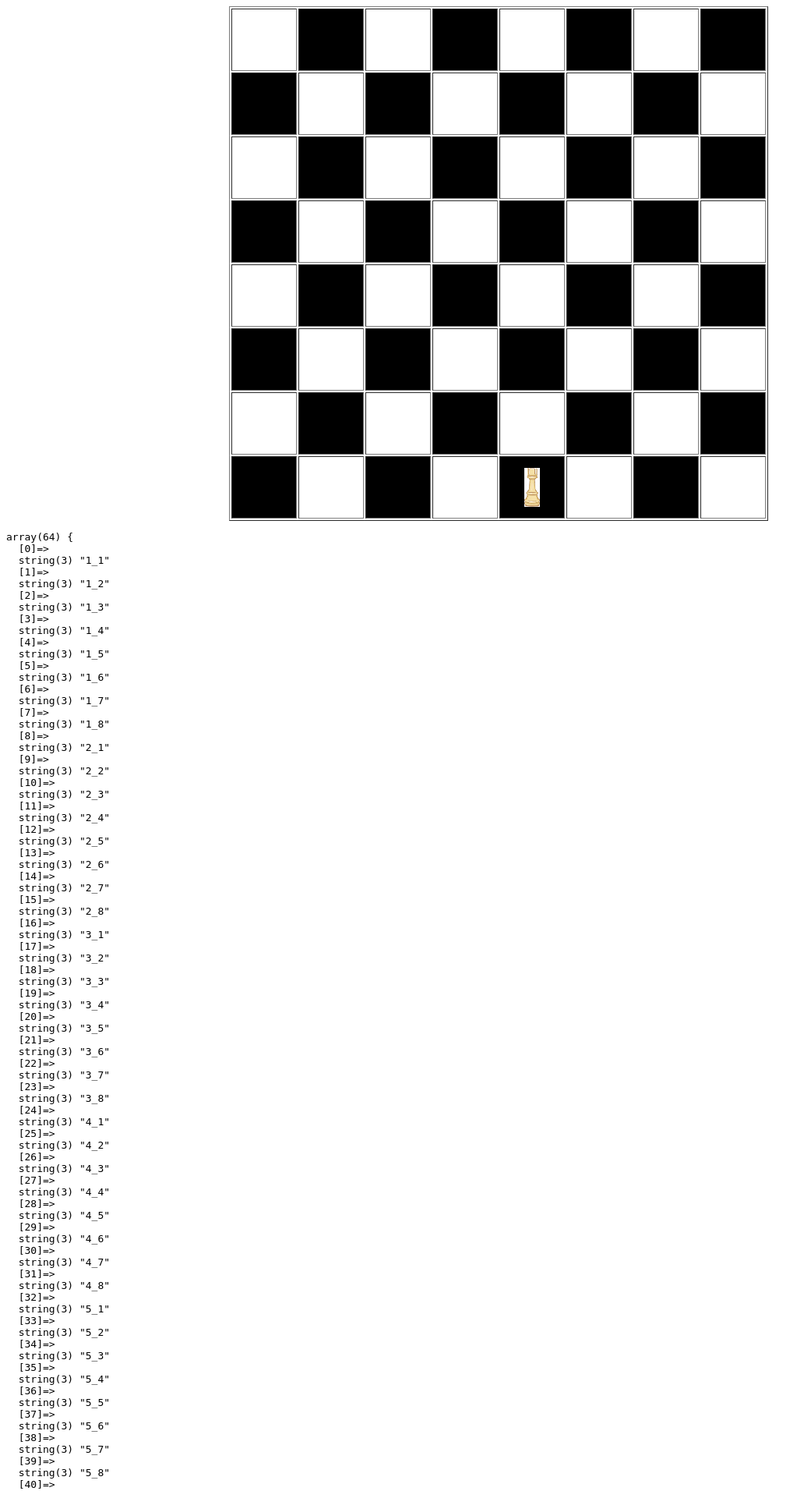
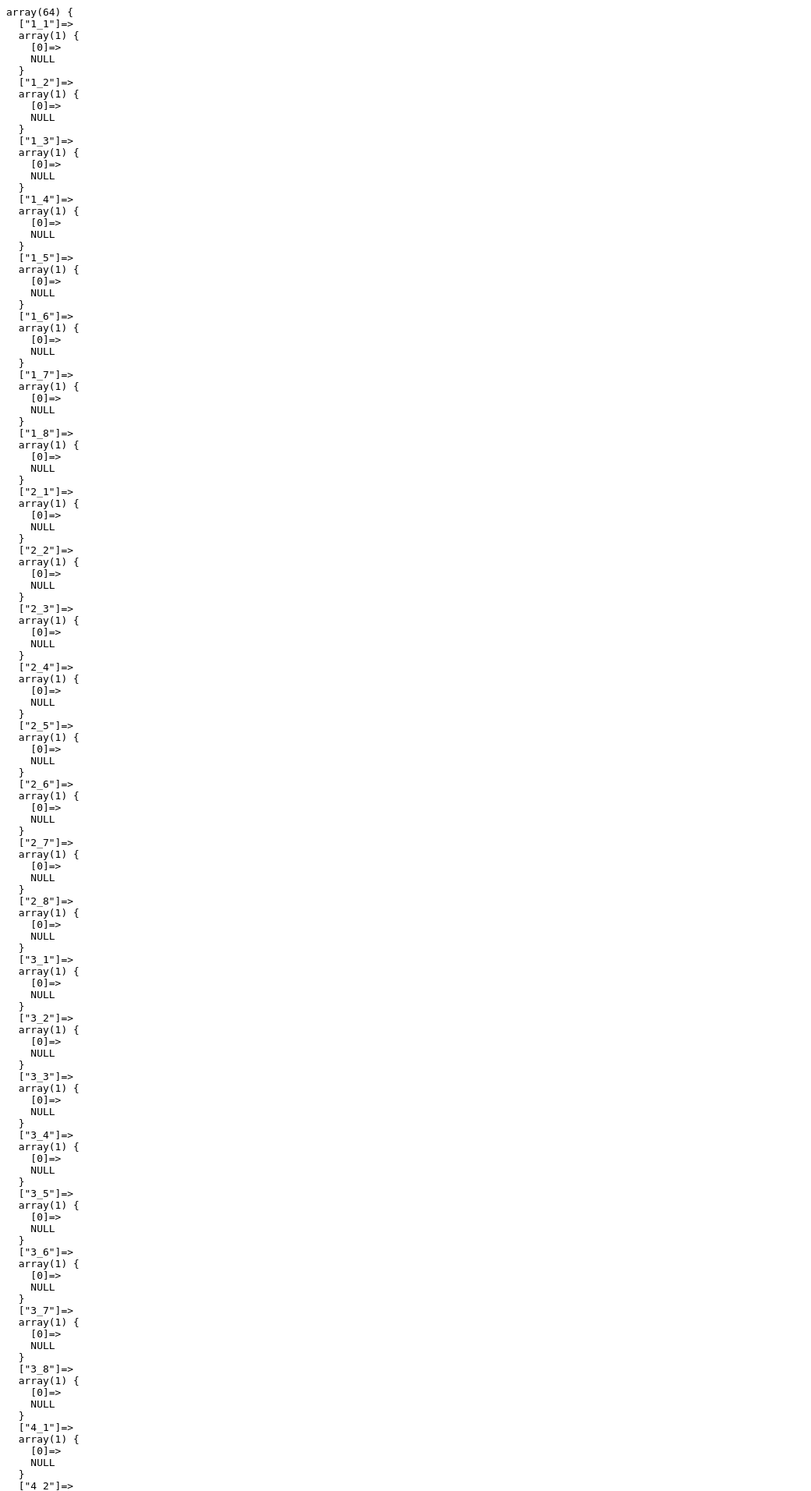
Before and after one commit to Andrew3100/Group10_WEB, a PHP site: page /chess.php in a window 1280 px wide. Shown: the top 1912 px of the page at 78% size, without its empty margins (0-1041 px from the left). Run offline with PHP 8.4, Linux system fonts and the light colour scheme.

Commit message:
Альтернативное решение задачи на шахматы

```diff
--- a/Массивы/chess.php
+++ b/Массивы/chess.php
@@ -1,4 +1,67 @@
 <?php
+
+
+
+
+$rand_ladya_x = rand(1,8).'_'.rand(1,8);
+
+
+$rand_peshka_1 = $rand_ladya_x;
+$rand_peshka_2 = $rand_ladya_x;
+$rand_peshka_3 = $rand_ladya_x;
+
+// Цикл проверяет, чтобы пешки не наложились на ладью
+while ($rand_peshka_1 == $rand_ladya_x OR $rand_peshka_2 == $rand_ladya_x OR $rand_peshka_3 == $rand_ladya_x) {
+    $rand_peshka_1 = rand(1,8).'_'.rand(1,8);
+    $rand_peshka_2 = rand(1,8).'_'.rand(1,8);
+    $rand_peshka_3 = rand(1,8).'_'.rand(1,8);
+}
+
+
+$j = 0;
+for ($i = 1; $i <= 8; $i++) {
+    for ($k = 1; $k <= 8; $k++) {
+
+
+
+
+        // Соединяем текущие координаты, чтобы сравнить их со случайными координатами клеток
+        $fix_figure = $k.'_'.$i;
+        // Если соединённые координаты равны координатам либо первой, либо второй, либо третьей пешки
+        if ($fix_figure == $rand_peshka_1 OR $fix_figure == $rand_peshka_2 OR $fix_figure == $rand_peshka_3) {
+            // то в $figure пишем наличие фигуры
+            $figure = 'Тут расположена пешка';
+        }
+        else {
+            // Если нет, то пустое значение
+            $figure = NULL;
+        }
+
+        // Ключ - координата клетки. Значение - массив, в котором элементы
+        // $attack - клетка под атакой ладьи или нет
+        // $figure - если 1, то в этой клетке стоит пешка, 0 - клетка пустая
+        // $color  - цвет клетки
+        $data[$i.'_'.$k] = [
+                $figure
+        ];
+    }
+}
+
+echo '<pre>';
+var_dump($data);
+echo '</pre>';
+
+
+
+
+
+
+
+
+
+
+
+exit();
 
 echo '<table border="1" style="margin: auto">';
 $sym = ['A','B','C','D','E','F','G','H'];
```
